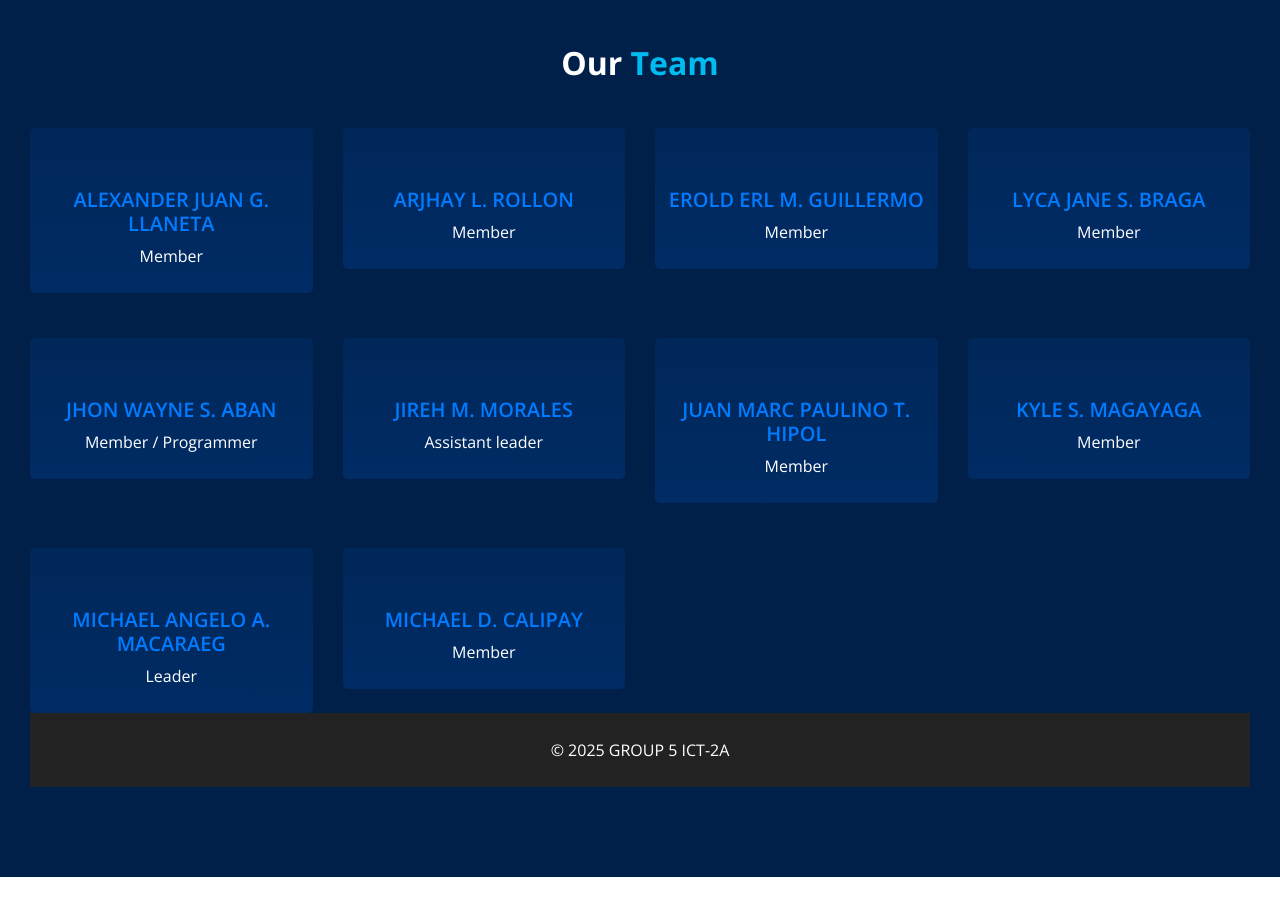
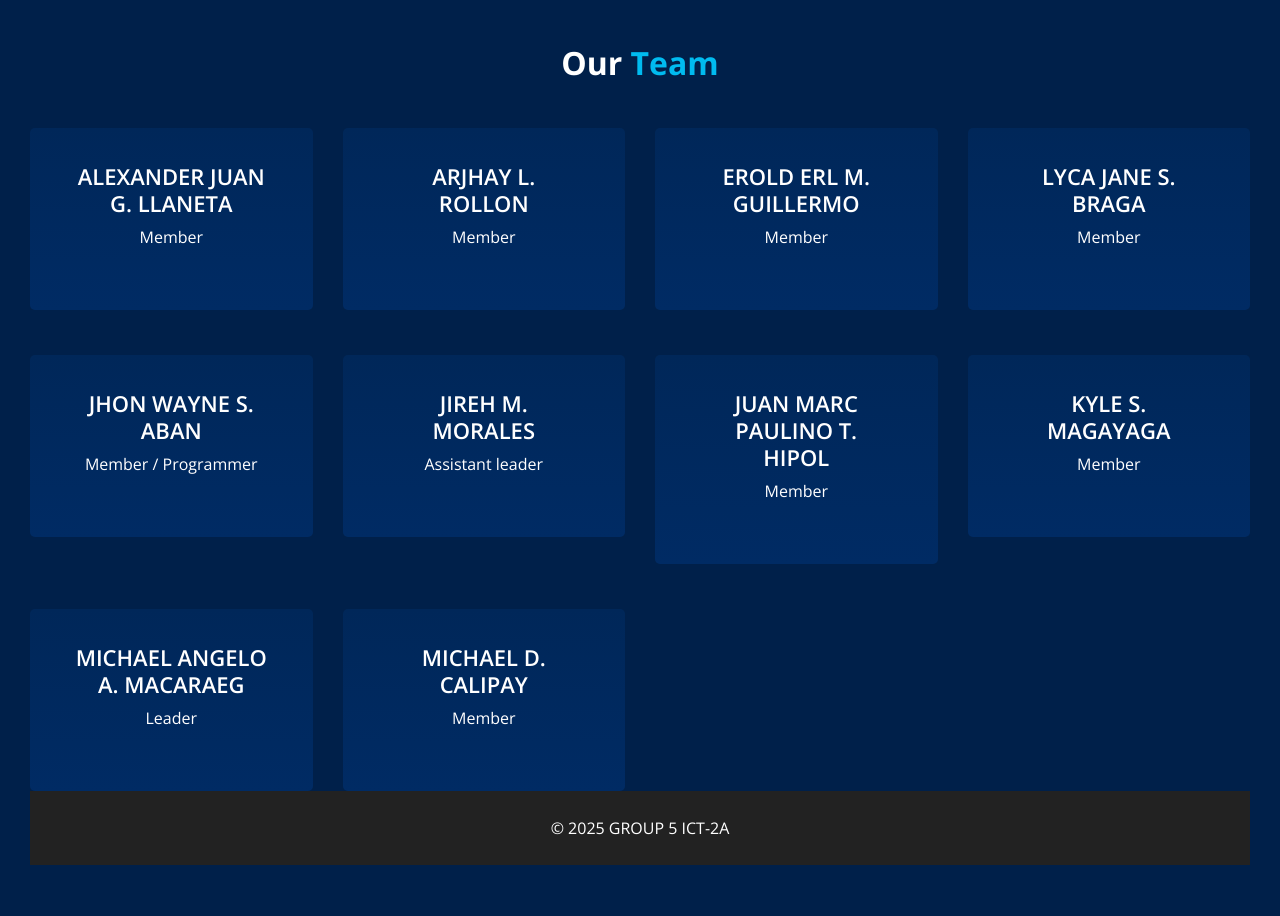
Before and after one commit to DeveloperWayne-byte/PROJECT-PIXIE-, a plain HTML site: page PR 101/index.html in a window 1280 px wide. Shown: the part 2000-2916 px from the top of the page. Before the commit the page ends 2877 px from the top, so only its background shows below. Drawn offline with nearby package versions, Linux system fonts and the light colour scheme.

Commit message:
Update style.css

```diff
--- a/PR 101/css/style.css
+++ b/PR 101/css/style.css
@@ -657,7 +657,7 @@ a:focus {
   position: relative;
 }
 
-.team_section .team_container .box .social_box {
+.team_section .team_container .box {
   padding: 10px 45px 20px 45px;
   display: -webkit-box;
   display: -ms-flexbox;
@@ -667,12 +667,12 @@ a:focus {
           justify-content: space-between;
 }
 
-.team_section .team_container .box .social_box a {
+.team_section .team_container .box a {
   color: #ffffff;
   font-size: 22px;
 }
 
-.team_section .team_container .box .social_box a:hover {
+.team_section .team_container .box a:hover {
   color: #00bbf0;
 }
 
```
